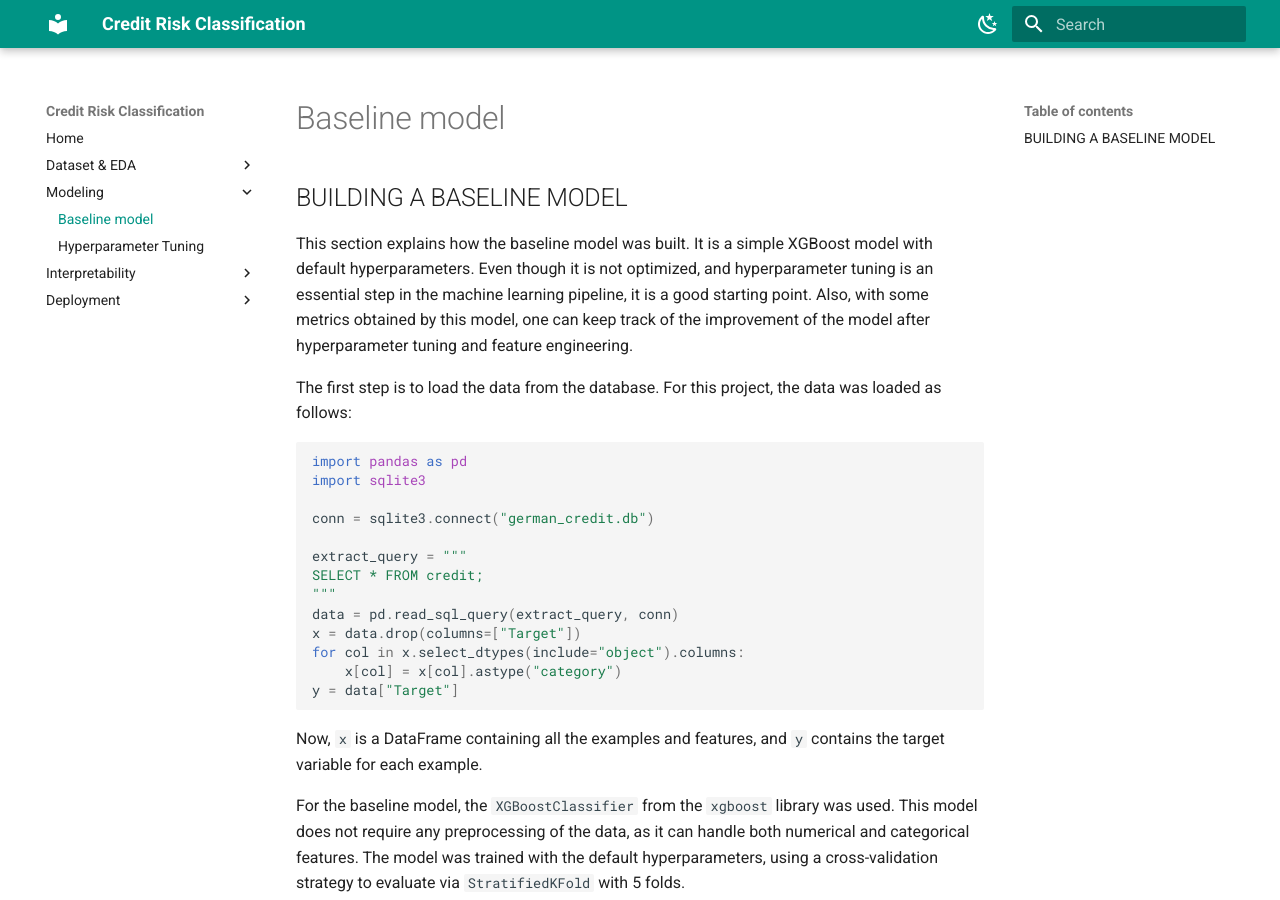
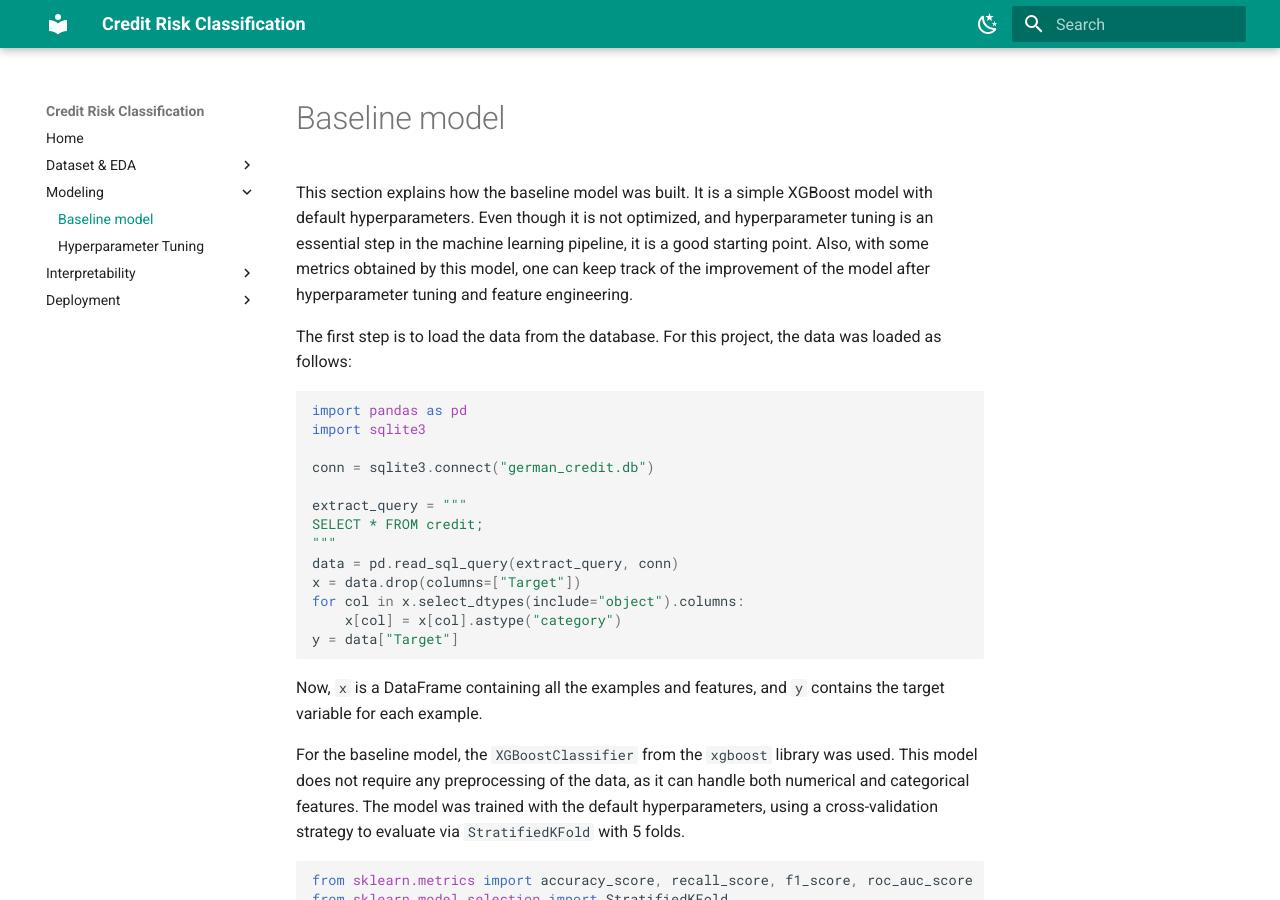
Before and after one commit to Yb1ku/german-credit-risk, an MkDocs documentation site: the page built from docs/modeling/baseline_model.md, in a window 1280 px wide and 900 px high. Built offline with MkDocs 1.6.1 and Material for MkDocs 9.7.7, drawn with Linux system fonts in a browser that asks for light colours.

Commit message:
Documentation update

```diff
--- a/docs/modeling/baseline_model.md
+++ b/docs/modeling/baseline_model.md
@@ -1,4 +1,3 @@
-## BUILDING A BASELINE MODEL
 
 This section explains how the baseline model was built. It is a simple XGBoost model
 with default hyperparameters. Even though it is not optimized, and hyperparameter
```
Also changed, not shown: docs/modeling/hyperparameter_tuning.md (+0 -1 lines).
